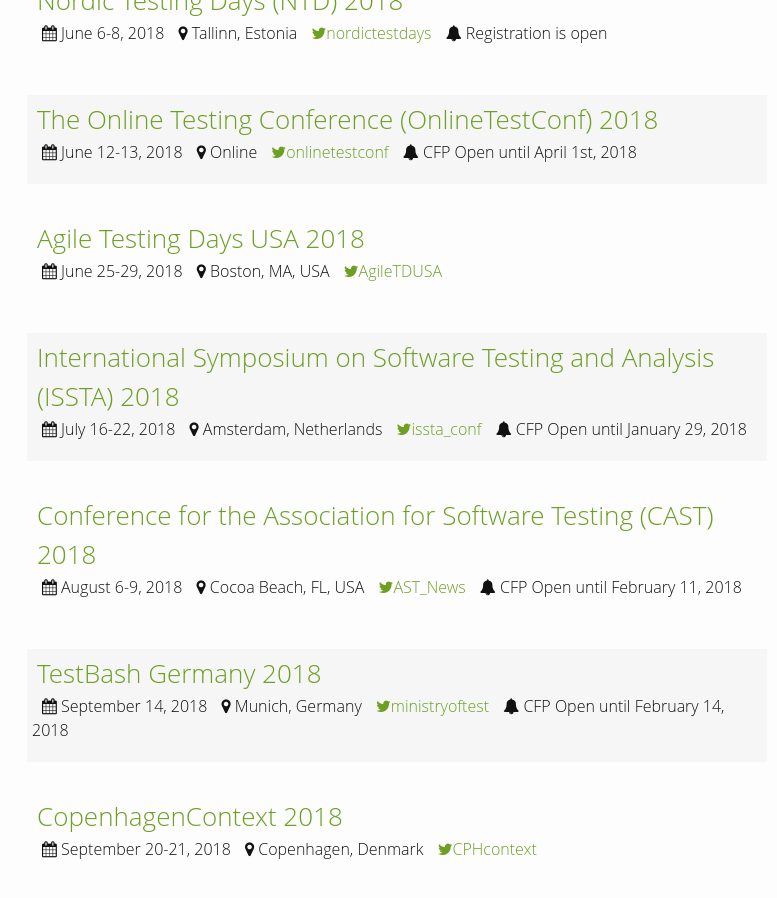
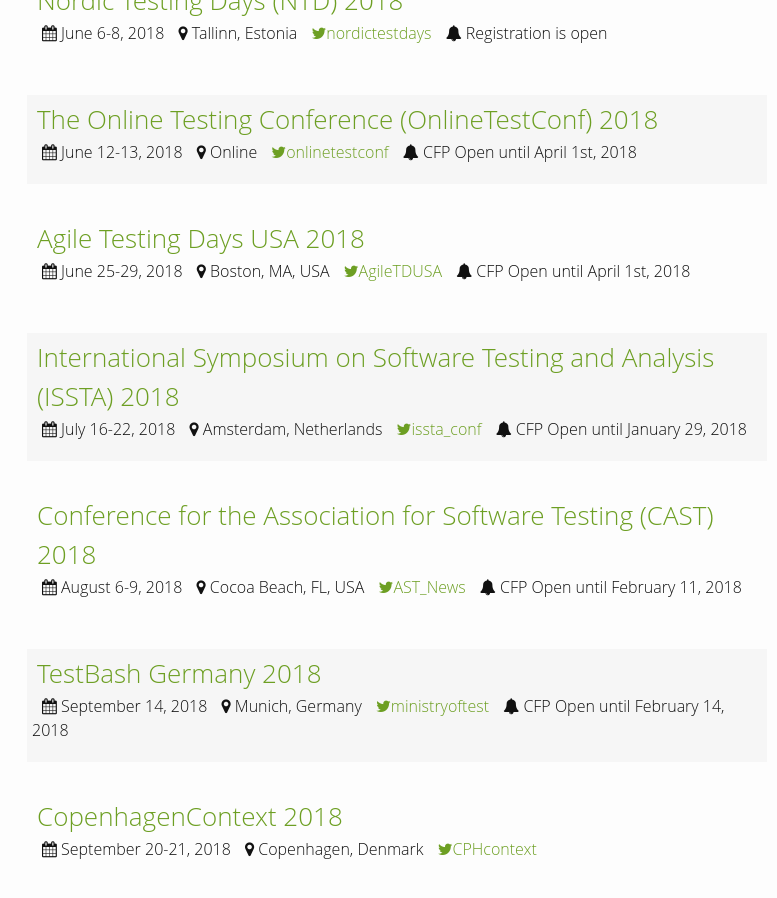
Before and after one commit to TestingConferences/testingconferences.github.io, a Jekyll site: the page built from index.html, in a window 1280 px wide and 900 px high, scrolled down 3622 px. Shown: the whole window, without its empty margins (243-1020 px from the left). Built offline with Jekyll 4.4.1, drawn with Linux system fonts in a browser that asks for light colours.

Commit message:
Added status for ATD 18

```diff
--- a/_data/current.yml
+++ b/_data/current.yml
@@ -208,6 +208,7 @@
   dates: "June 25-29, 2018"
   url: http://agiletestingdays.us/
   twitter: AgileTDUSA
+  status: CFP Open until April 1st, 2018
 
 - name: International Symposium on Software Testing and Analysis (ISSTA) 2018
   location: Amsterdam, Netherlands
```
